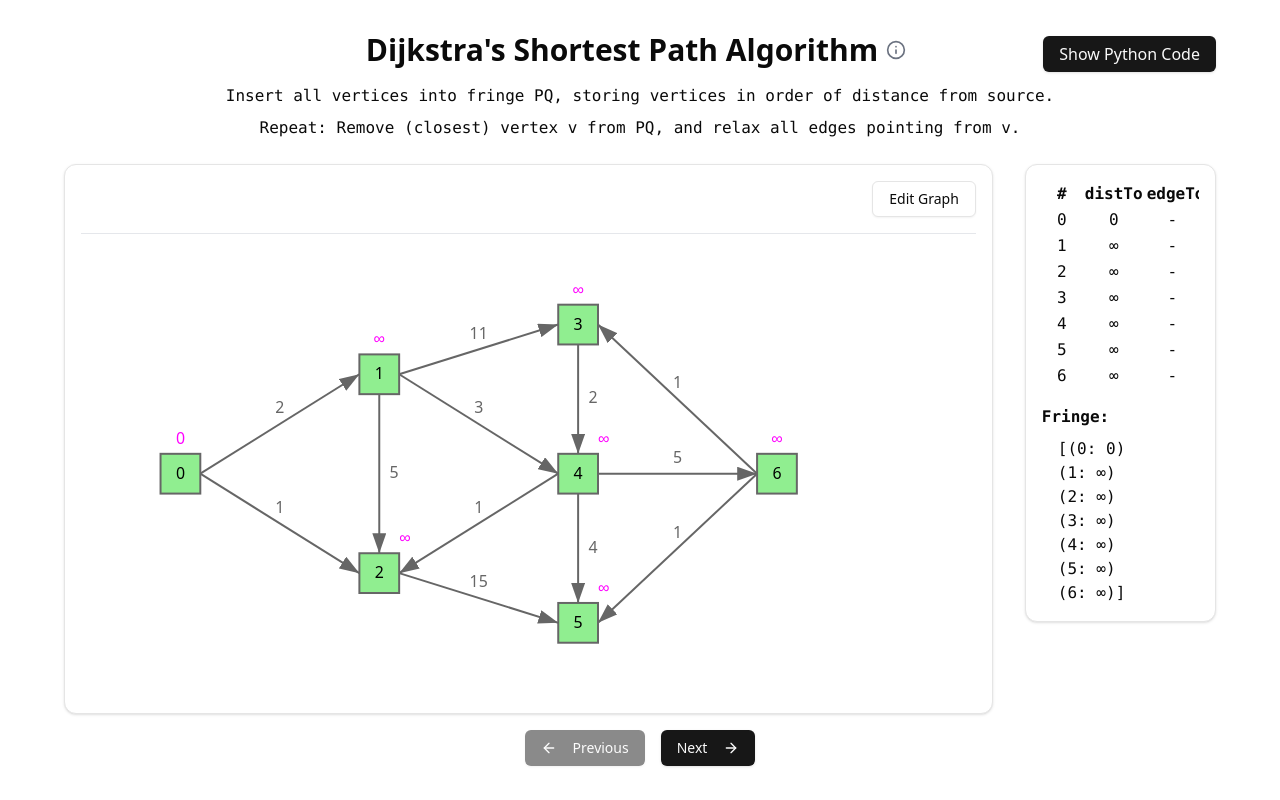
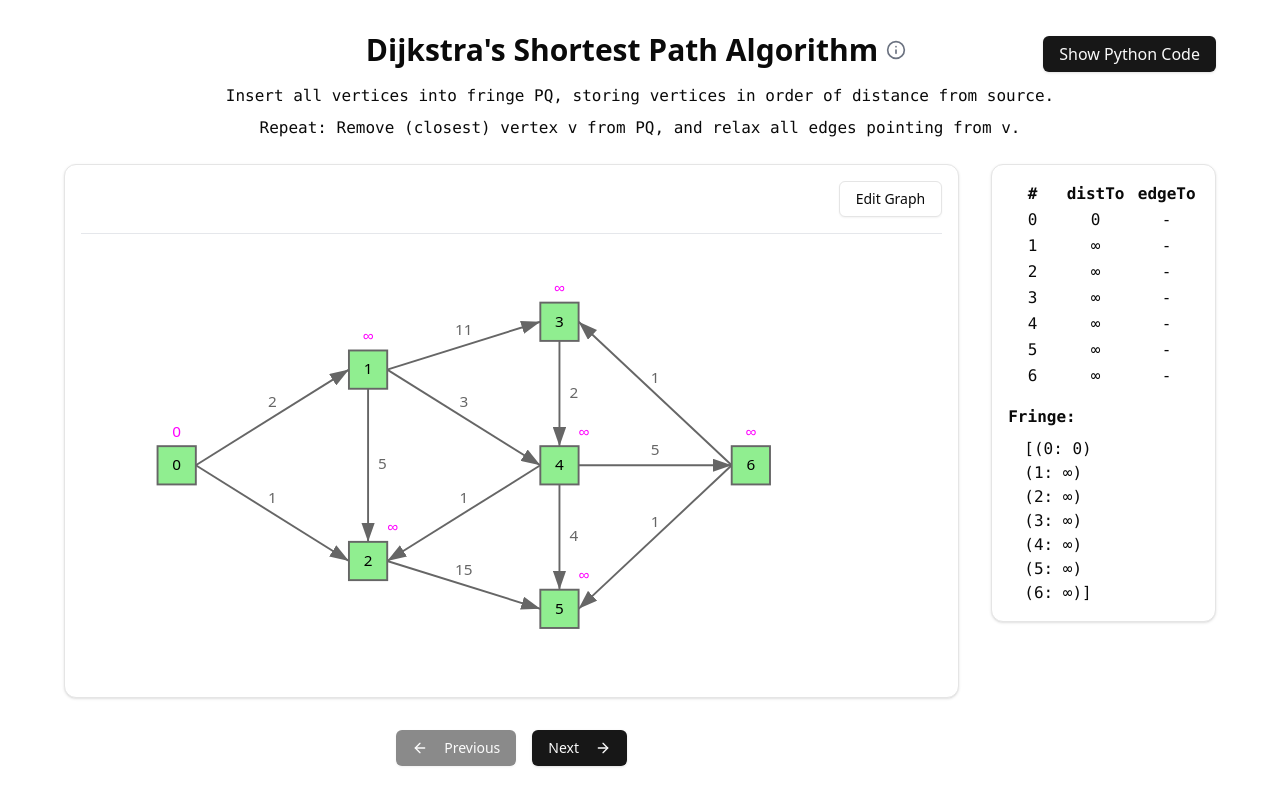
Before and after one commit to rishiskhare/dijkstra-explained, a Next.js app: page / in a window 1280 px wide. Built offline with nearby package versions, Linux system fonts and the light colour scheme.

Commit message:
Fixed edit mode persistence

```diff
--- a/components/edit-graph.tsx
+++ b/components/edit-graph.tsx
@@ -137,6 +137,10 @@ export default function EditGraph({ vertices, edges, startNode: initialStartNode
   }
 
   const deleteNode = (id: number) => {
+    if (id === startNode) {
+      alert("Cannot delete the starting node. Please change the starting node first.")
+      return
+    }
     setEditedVertices(editedVertices.filter(v => v.id !== id))
     setEditedEdges(editedEdges.filter(e => e.from !== id && e.to !== id))
   }
@@ -146,6 +150,10 @@ export default function EditGraph({ vertices, edges, startNode: initialStartNode
     setShowEdgePopup(false)
   }
 
+  const handleStartNodeChange = (value: string) => {
+    setStartNode(Number.parseInt(value, 10))
+  }
+
   return (
     <div className="flex flex-col space-y-4">
       <Card className="w-full p-4">
@@ -153,10 +161,7 @@ export default function EditGraph({ vertices, edges, startNode: initialStartNode
           <div className="flex flex-col sm:flex-row items-center justify-between space-y-4 sm:space-y-0 pb-4 border-b border-gray-200">
             <div className="flex items-center space-x-4 w-full sm:w-auto justify-center sm:justify-start">
               <span className="text-sm font-medium">Starting node:</span>
-              <Select
-                value={startNode.toString()}
-                onValueChange={(value) => setStartNode(parseInt(value, 10))}
-              >
+              <Select value={startNode.toString()} onValueChange={handleStartNodeChange}>
                 <SelectTrigger className="w-[60px]">
                   <SelectValue>{startNode}</SelectValue>
                 </SelectTrigger>
@@ -182,7 +187,7 @@ export default function EditGraph({ vertices, edges, startNode: initialStartNode
               </Button>
             </div>
           </div>
-          <div className="w-full aspect-[2/1]">
+          <div className="w-full aspect-[2/1] lg:aspect-[3/1]">
             <svg
               ref={svgRef}
               viewBox="0 0 900 400"
--- a/components/visualization.tsx
+++ b/components/visualization.tsx
@@ -107,8 +107,8 @@ export default function DijkstraVisualization() {
   const svgRef = useRef<SVGSVGElement>(null)
 
   useEffect(() => {
-    setSteps(generateSteps(undefined, undefined, startNode))
-  }, [startNode])
+    setSteps(generateSteps(undefined, undefined, 0))
+  }, [])
 
   const resetVisualization = (newVertices: Vertex[], newEdges: Edge[], newStartNode: number) => {
     const resetVertices = newVertices.map(vertex => ({ ...vertex, processed: false }));
@@ -241,7 +241,8 @@ export default function DijkstraVisualization() {
       ) : (
         <>
           <div className="flex flex-col lg:flex-row lg:items-start gap-8 w-full">
-            <Card className="w-full lg:flex-grow p-4">
+            <div className="w-full lg:w-3/4 xl:w-4/5 flex flex-col">
+              <Card className="w-full p-4 mb-4">
               <div className="flex justify-end mb-4 pb-4 border-b border-gray-200">
                 <Button onClick={() => setEditMode(true)} variant="outline" className="text-sm">
                   Edit Graph
@@ -374,6 +375,26 @@ export default function DijkstraVisualization() {
               </div>
             </Card>
 
+            <div className="hidden lg:flex justify-center mt-4 space-x-4">
+                <Button
+                  onClick={() => setCurrentStep(Math.max(0, currentStep - 1))}
+                  disabled={currentStep === 0}
+                  className="flex items-center"
+                >
+                  <ArrowLeft className="w-4 h-4 mr-2" />
+                  Previous
+                </Button>
+                <Button
+                  onClick={() => setCurrentStep(Math.min(steps.length - 1, currentStep + 1))}
+                  disabled={currentStep === steps.length - 1}
+                  className="flex items-center"
+                >
+                  Next
+                  <ArrowRight className="w-4 h-4 ml-2" />
+                </Button>
+              </div>
+            </div>
+
             <Card className="w-full lg:w-1/4 xl:w-1/5 p-4 lg:h-auto lg:flex lg:flex-col">
               <div className="overflow-auto">
                 <div className="font-mono">
@@ -438,7 +459,8 @@ export default function DijkstraVisualization() {
         </div>
       )}
       {!editMode && (
-        <div className="flex justify-center mt-4 space-x-4">
+        <>
+          <div className="flex lg:hidden justify-center mt-4 space-x-4">
             <Button
               onClick={() => setCurrentStep(Math.max(0, currentStep - 1))}
               disabled={currentStep === 0}
@@ -456,6 +478,7 @@ export default function DijkstraVisualization() {
               <ArrowRight className="w-4 h-4 ml-2" />
             </Button>
           </div>
+        </>
       )}
     </div>
   )
```
Lines whose indentation alone changed are shown as unchanged.
